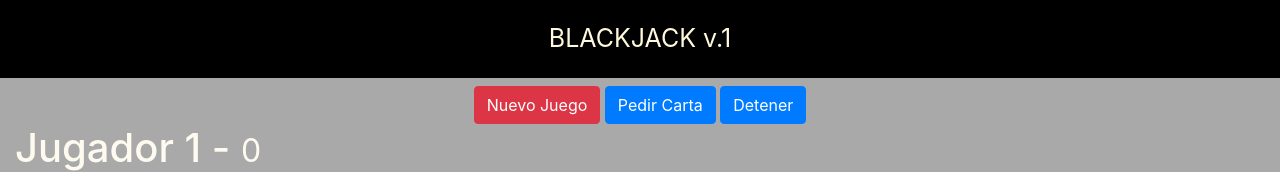
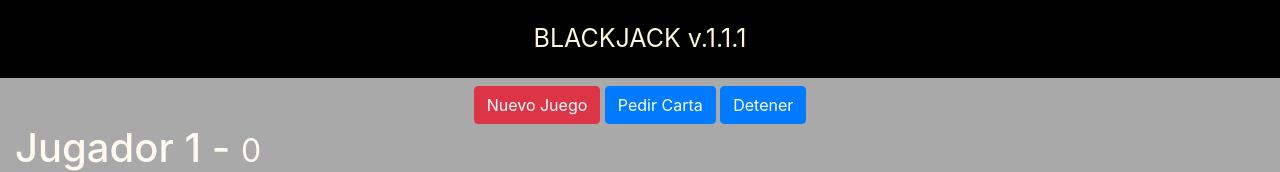
Before and after one commit to RodrivGit/JS, a plain HTML site: page index.html in a window 1280 px wide. Shown: the top 172 px of the page. Drawn offline with nearby package versions, Linux system fonts and the light colour scheme.

Commit message:
v1.1.1 - Se modifico el header

```diff
--- a/index.html
+++ b/index.html
@@ -9,7 +9,7 @@
 </head>
 <body>
     <header class="titulo">
-        BLACKJACK v.1
+        BLACKJACK v.1.1.1
     </header>
     <div class="row mt-2">
         <div class="col text-center">
```
